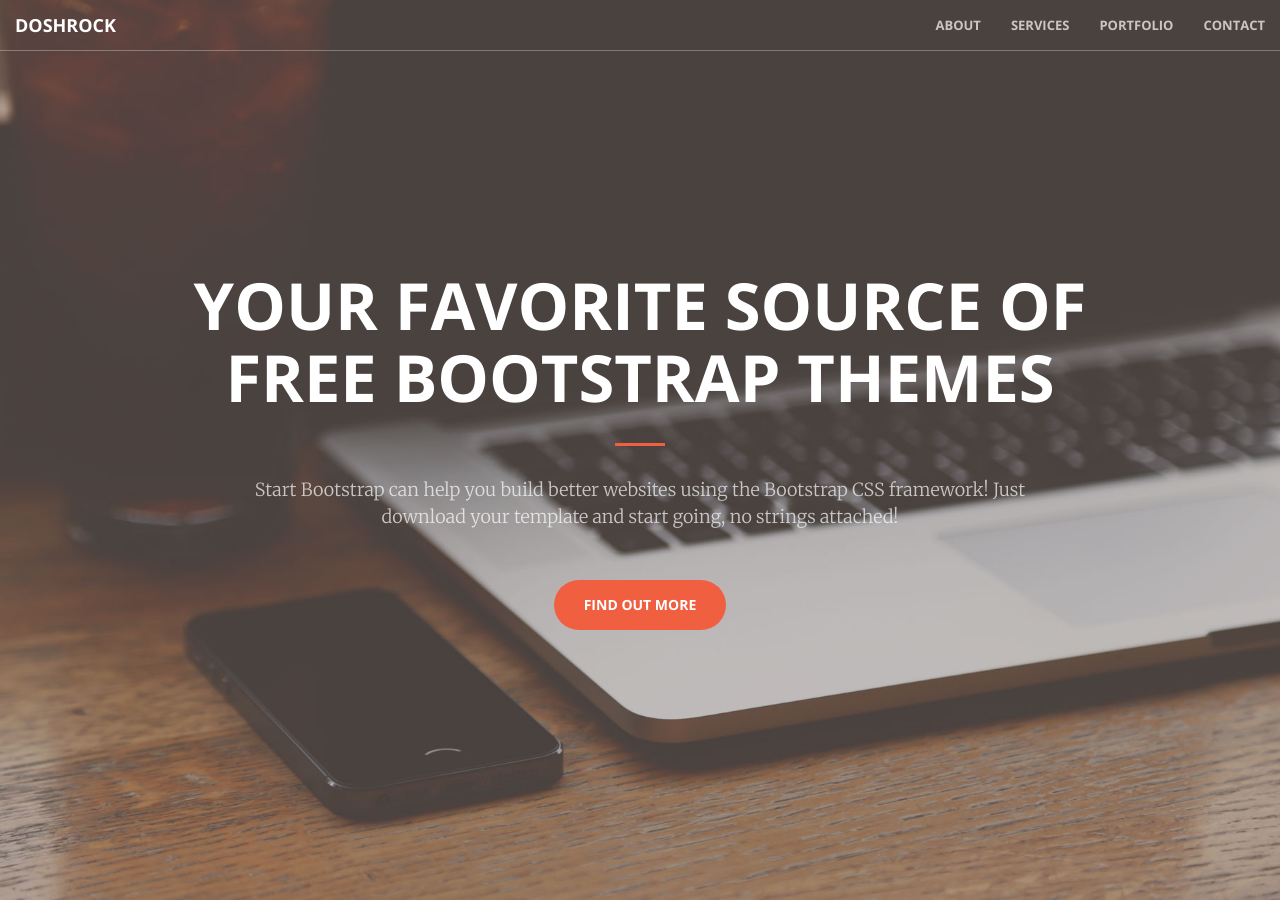
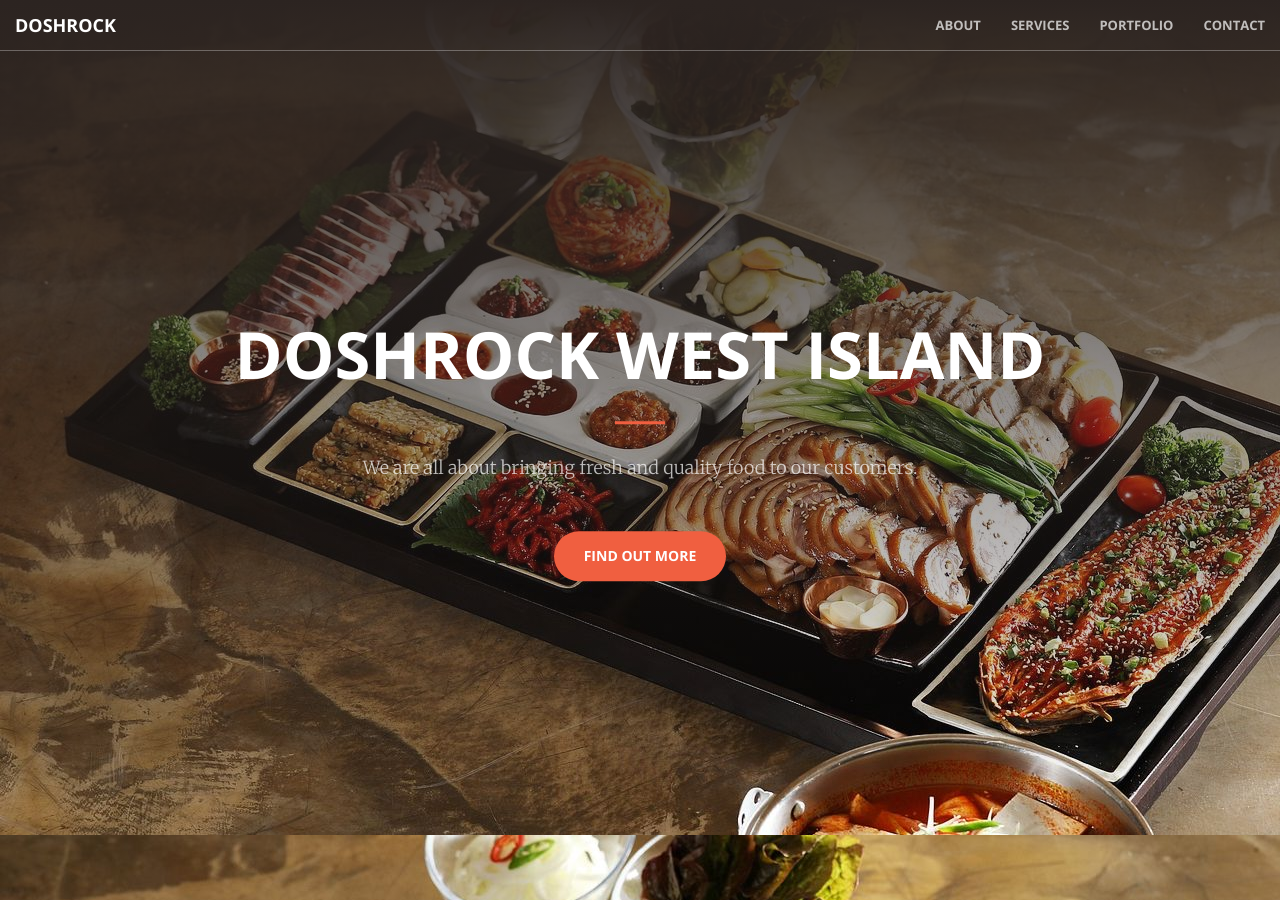
Before and after one commit to doshrock/doshrock.github.io, a Jekyll site: the page built from index.markdown, in a window 1280 px wide and 900 px high. Built offline with Jekyll 4.4.1, drawn with Linux system fonts in a browser that asks for light colours; some of the changed text lies outside the part shown.

Commit message:
added menu images

```diff
--- a/_includes/call-to-action.html
+++ b/_includes/call-to-action.html
@@ -2,9 +2,11 @@
     <div class="container">
         <div class="row">
             <div class="col-lg-8 col-lg-offset-2 text-center">
-                <h2 class="section-heading">We've got what you need!</h2>
+                <h2 class="section-heading">About Doshrock</h2>
                 <hr class="light">
-                <p class="text-faded">Start Bootstrap has everything you need to get your new website up and running in no time! All of the templates and themes on Start Bootstrap are open source, free to download, and easy to use. No strings attached!</p>
+                <p class="text-faded">Doshrock (Dosirak) refers to a packed meal, which usually consists of cooked rice and some side dishes. It can also mean lunch boxes, historically home-made, but you can buy them from various stores and restaurants these days. </p>
+				<p class="text-faded">
+				Doshrock is not wholly about food, but Korean culture (K-culture) as well. It brings both culture and cuisine to Montreal via resturant. 				</p>
                 <a href="#" class="btn btn-default btn-xl">Get Started!</a>
             </div>
         </div>
--- a/_includes/header.html
+++ b/_includes/header.html
@@ -1,9 +1,9 @@
 <header>
     <div class="header-content">
         <div class="header-content-inner">
-            <h1>Your Favorite Source of Free Bootstrap Themes</h1>
+            <h1>Doshrock West Island</h1>
             <hr>
-            <p>Start Bootstrap can help you build better websites using the Bootstrap CSS framework! Just download your template and start going, no strings attached!</p>
+            <p>We are all about bringing fresh and quality food to our customers.</p>
             <a href="#about" class="btn btn-primary btn-xl page-scroll">Find Out More</a>
         </div>
     </div>
--- a/_includes/portfolio.html
+++ b/_includes/portfolio.html
@@ -3,14 +3,14 @@
         <div class="row no-gutter">
             <div class="col-lg-4 col-sm-6">
                 <a href="#" class="portfolio-box">
-                    <img src="img/portfolio/1.jpg" class="img-responsive" alt="">
+                    <img src="img/menu/bibimbap.jpg" class="img-responsive" alt="">
                     <div class="portfolio-box-caption">
                         <div class="portfolio-box-caption-content">
                             <div class="project-category text-faded">
-                                Category
+                                Bibimbap
                             </div>
                             <div class="project-name">
-                                Project Name
+                                Mixed Rices
                             </div>
                         </div>
                     </div>
@@ -18,14 +18,14 @@
             </div>
             <div class="col-lg-4 col-sm-6">
                 <a href="#" class="portfolio-box">
-                    <img src="img/portfolio/2.jpg" class="img-responsive" alt="">
+                    <img src="img/menu/dupbap.jpg" class="img-responsive" alt="">
                     <div class="portfolio-box-caption">
                         <div class="portfolio-box-caption-content">
                             <div class="project-category text-faded">
-                                Category
+                                Deopbap
                             </div>
                             <div class="project-name">
-                                Project Name
+                                Stir-fried Ingredients with Rice
                             </div>
                         </div>
                     </div>
@@ -33,14 +33,14 @@
             </div>
             <div class="col-lg-4 col-sm-6">
                 <a href="#" class="portfolio-box">
-                    <img src="img/portfolio/3.jpg" class="img-responsive" alt="">
+                    <img src="img/menu/donkatsu.jpg" class="img-responsive" alt="">
                     <div class="portfolio-box-caption">
                         <div class="portfolio-box-caption-content">
                             <div class="project-category text-faded">
-                                Category
+                                Katsu
                             </div>
                             <div class="project-name">
-                                Project Name
+                                Cutlets
                             </div>
                         </div>
                     </div>
@@ -48,14 +48,14 @@
             </div>
             <div class="col-lg-4 col-sm-6">
                 <a href="#" class="portfolio-box">
-                    <img src="img/portfolio/4.jpg" class="img-responsive" alt="">
+                    <img src="img/menu/japchae.jpg" class="img-responsive" alt="">
                     <div class="portfolio-box-caption">
                         <div class="portfolio-box-caption-content">
                             <div class="project-category text-faded">
-                                Category
+                                Banchan
                             </div>
                             <div class="project-name">
-                                Project Name
+                                Side dishes
                             </div>
                         </div>
                     </div>
@@ -63,14 +63,14 @@
             </div>
             <div class="col-lg-4 col-sm-6">
                 <a href="#" class="portfolio-box">
-                    <img src="img/portfolio/5.jpg" class="img-responsive" alt="">
+                    <img src="img/menu/tteokbokki.jpg" class="img-responsive" alt="">
                     <div class="portfolio-box-caption">
                         <div class="portfolio-box-caption-content">
                             <div class="project-category text-faded">
-                                Category
+								Bunsik
                             </div>
                             <div class="project-name">
-                                Project Name
+								Snack Style Foods
                             </div>
                         </div>
                     </div>
@@ -78,14 +78,14 @@
             </div>
             <div class="col-lg-4 col-sm-6">
                 <a href="#" class="portfolio-box">
-                    <img src="img/portfolio/6.jpg" class="img-responsive" alt="">
+                    <img src="img/menu/tang.jpg" class="img-responsive" alt="">
                     <div class="portfolio-box-caption">
                         <div class="portfolio-box-caption-content">
                             <div class="project-category text-faded">
-                                Category
+                                Jjigae
                             </div>
                             <div class="project-name">
-                                Project Name
+								Stews
                             </div>
                         </div>
                     </div>
--- a/_includes/services.html
+++ b/_includes/services.html
@@ -12,28 +12,28 @@
             <div class="col-lg-3 col-md-6 text-center">
                 <div class="service-box">
                     <i class="fa fa-4x fa-diamond wow bounceIn text-primary"></i>
-                    <h3>Sturdy Templates</h3>
+                    <h3>Quality</h3>
                     <p class="text-muted">Our templates are updated regularly so they don't break.</p>
                 </div>
             </div>
             <div class="col-lg-3 col-md-6 text-center">
                 <div class="service-box">
                     <i class="fa fa-4x fa-paper-plane wow bounceIn text-primary" data-wow-delay=".1s"></i>
-                    <h3>Ready to Ship</h3>
+                    <h3>Service</h3>
                     <p class="text-muted">You can use this theme as is, or you can make changes!</p>
                 </div>
             </div>
             <div class="col-lg-3 col-md-6 text-center">
                 <div class="service-box">
                     <i class="fa fa-4x fa-newspaper-o wow bounceIn text-primary" data-wow-delay=".2s"></i>
-                    <h3>Up to Date</h3>
+                    <h3>Speed</h3>
                     <p class="text-muted">We update dependencies to keep things fresh.</p>
                 </div>
             </div>
             <div class="col-lg-3 col-md-6 text-center">
                 <div class="service-box">
                     <i class="fa fa-4x fa-heart wow bounceIn text-primary" data-wow-delay=".3s"></i>
-                    <h3>Made with Love</h3>
+                    <h3>Cleaness</h3>
                     <p class="text-muted">You have to make your websites with love these days!</p>
                 </div>
             </div>
--- a/_sass/_base.scss
+++ b/_sass/_base.scss
@@ -155,7 +155,11 @@
     min-height: auto;
     @include background-cover;
     background-position: center;
-    background-image: url('../img/header.jpg');
+    //background-image: url('../img/back.jpg'),
+	background: linear-gradient(to top, rgba(44,36,33,0) 10%,
+              rgba(44,36,33,1)), url('../img/back1.jpg');
+
+
     text-align: center;
     color: white;
     .header-content {
```
Also changed, not shown: img/back.jpg (added), img/back1.jpg (added), img/collage.jpg (added), img/header.jpg (deleted), img/menu/bibimbap.jpg (added), img/menu/donkatsu.jpg (added), img/menu/dupbap.jpg (added), img/menu/dupbap1.jpg (added), img/menu/dupbap2.jpg (added), img/menu/japchae.jpg (added), img/menu/tang.jpg (added), img/menu/tteokbokki.jpg (added), 1 other file.
